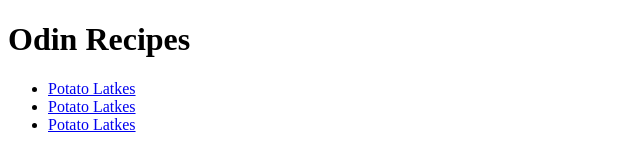
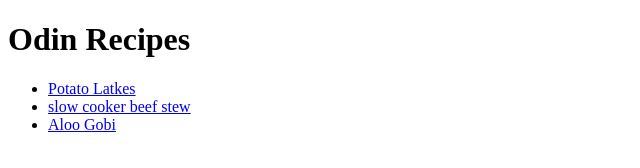
Before and after one commit to KLKln/odin_recipe, a plain HTML site: page index.html in a window 1280 px wide. Shown: the whole page, without its empty margins (0-640 px from the left). Drawn offline with Linux system fonts and the light colour scheme.

Commit message:
proper names on index page now

```diff
--- a/index.html
+++ b/index.html
@@ -10,8 +10,8 @@
     <h1>Odin Recipes</h1>
     <ul>
         <li><a href="recipes/potato-latkes.html">Potato Latkes</a></li>
-        <li><a href="recipes/slow-cooker-beef-stew.html">Potato Latkes</a></li>
-        <li><a href="recipes/aloo-gobi.html">Potato Latkes</a></li>
+        <li><a href="recipes/slow-cooker-beef-stew.html">slow cooker beef stew</a></li>
+        <li><a href="recipes/aloo-gobi.html">Aloo Gobi</a></li>
     </ul>
 
 </body>
```
